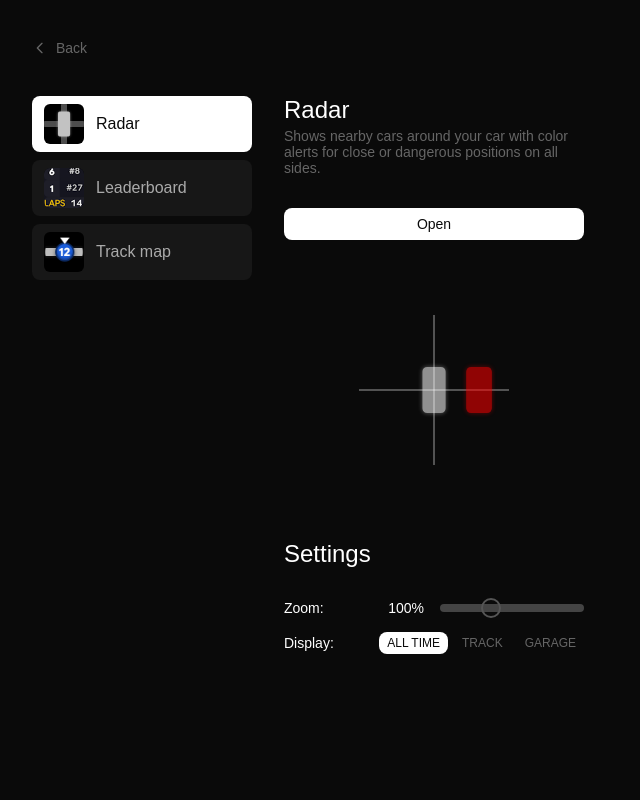
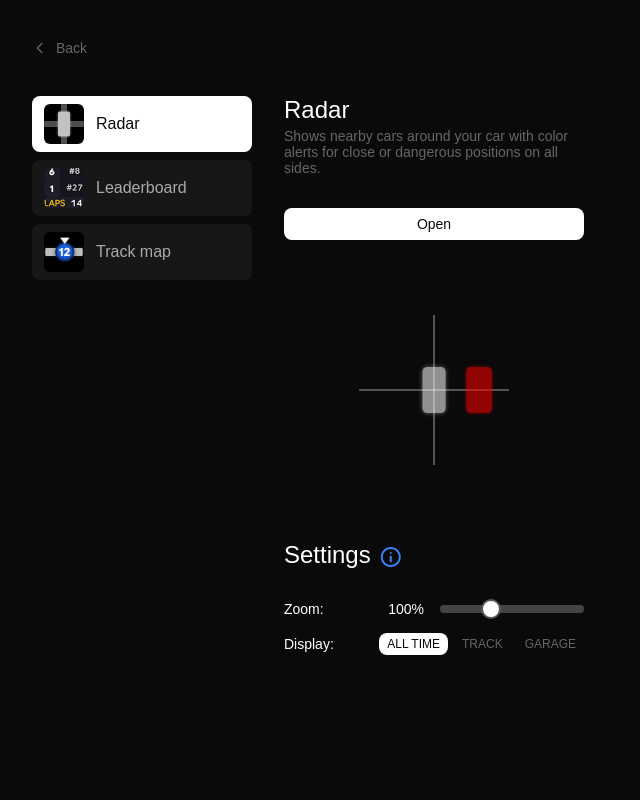
Before and after one commit to onesch/redwave-overlays, a FastAPI app: page /overlays in a window 1280 px wide. Shown: the whole page, without its empty margins (0-640 px from the left). Run offline with FastAPI, Linux system fonts and the light colour scheme; some web fonts are replaced.

Commit message:
feat(template): add tooltip for overlay shortcuts in overlay page static(image): update changelog images static(css): add #settings-header styles in main.css

```diff
--- a/frontend/static/css/main.css
+++ b/frontend/static/css/main.css
@@ -8,6 +8,7 @@
   --text-secondary: #666;
   --text-tertiary: #aaa;
   --accent: #ffffff;
+  --info: #3b82f6;
   --font-family: "Google Sans Flex", sans-serif;
   --border-radius-sm: 6px;
   --border-radius-md: 8px;
@@ -186,6 +187,43 @@ body.no-scroll {
   word-wrap: break-word;
 }
 
+#settings-header {
+  max-width: 300px;
+  display: flex;
+  flex-direction: row;
+  align-items: center;
+  gap: 8px;
+}
+
+#settings-header .info-icon {
+  color: var(--info);
+  cursor: pointer;
+  position: relative;
+  font-size: 1.2rem;
+  bottom: -5px;
+}
+
+#settings-header .info-icon::before {
+  content: attr(data-tooltip);
+  position: absolute;
+  left: 100%;
+  height: 30px;
+  width: 90px;
+  top: 50%;
+  transform: translateY(-50%);
+  background: var(--bg-tertiary);
+  color: var(--text-tertiary);
+  padding: 4px 8px;
+  font-size: 0.6rem;
+  border-radius: var(--border-radius-sm);
+  opacity: 0;
+  pointer-events: none;
+  transition: var(--transition);
+}
+
+#settings-header .info-icon:hover::before {
+  opacity: 1;
+}
 
 /* Overlays View */
 .overlay-catalog-grid {
--- a/frontend/templates/pages/card_detail/base_detail.html
+++ b/frontend/templates/pages/card_detail/base_detail.html
@@ -24,8 +24,9 @@
   </div>
 </div>
 
-<div class="section-header">
+<div id="settings-header" class="section-header">
   <h2>Settings</h2>
+  <span class="info-icon" data-tooltip="use ctrl+P to move overlay window"><span class="material-symbols-outlined">info</span></span>
 </div>
 
 <div class="range-container">
```
Also changed, not shown: frontend/static/images/changelog_versions/changelog-v2.0.0.png (deleted), frontend/static/images/changelog_versions/changelog-v2.1.0.png (deleted), frontend/static/images/changelog_versions/changelog-v2_0_0.png (added), frontend/static/images/changelog_versions/changelog-v2_1_0.png (added).
